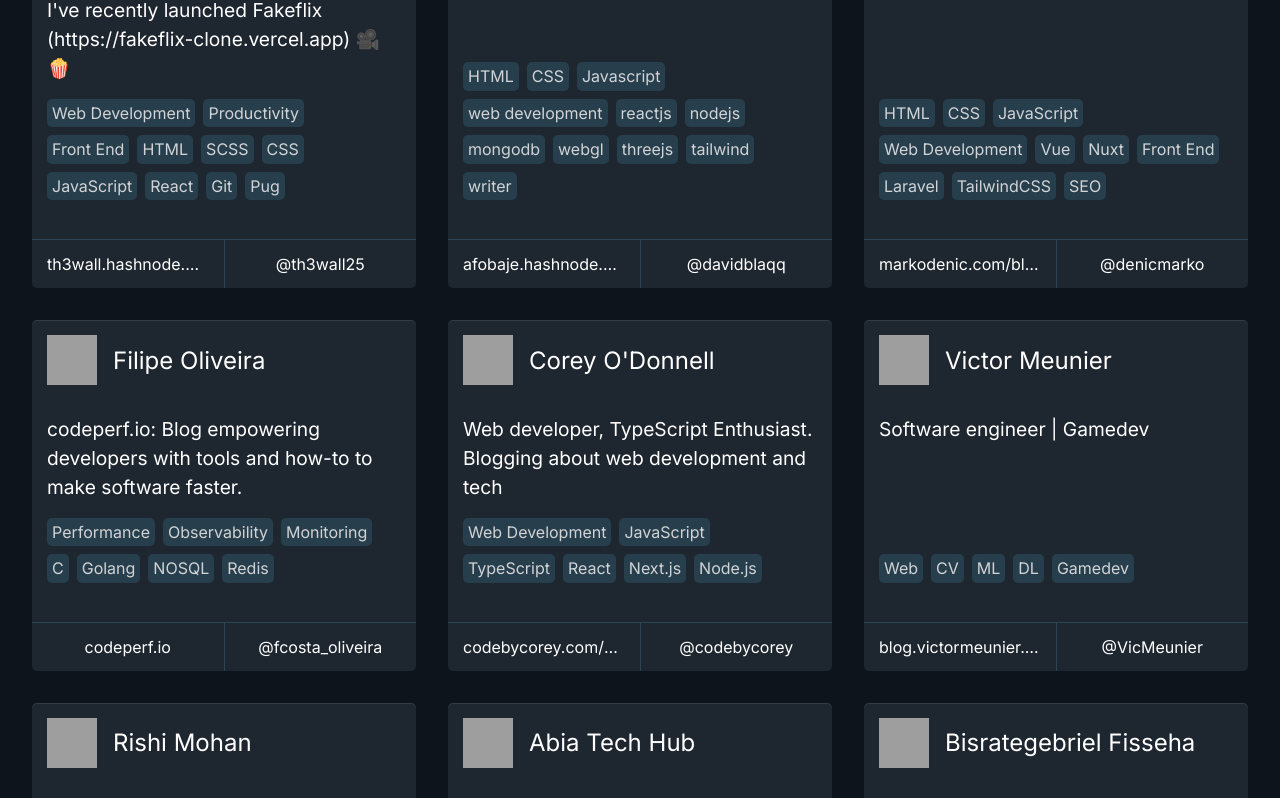
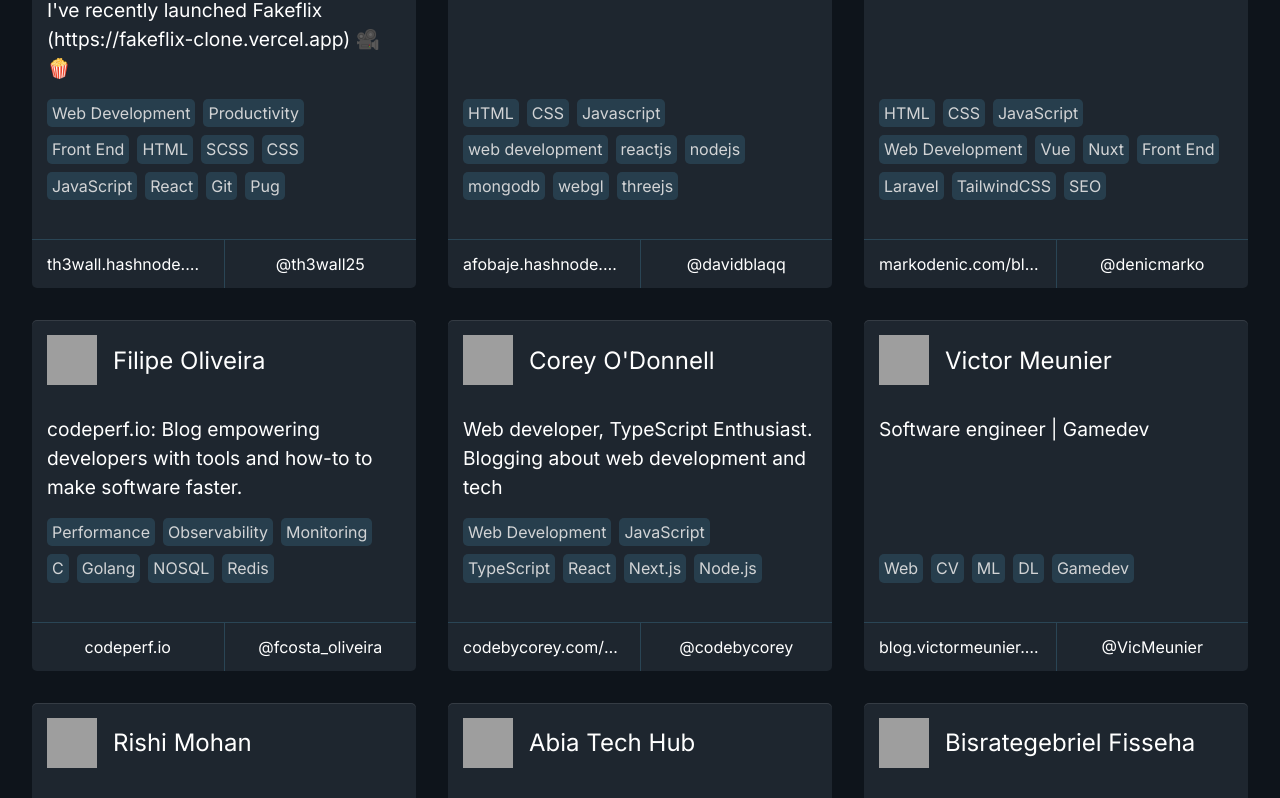
Before and after one commit to markodenic/awesome-tech-blogs, a Nuxt app: page / in a window 1280 px wide. Shown: the part 8491-9289 px from the top of the page. Built offline with nearby package versions, Linux system fonts and the light colour scheme; grey boxes are pictures that could not be loaded.

Commit message:
reduced tags

```diff
--- a/data.js
+++ b/data.js
@@ -14,8 +14,7 @@ module.exports = [
       'mongodb',
       'webgl',
       'threejs',
-      'tailwind',
-      'writer'
+
     ]
   },
   {
```
